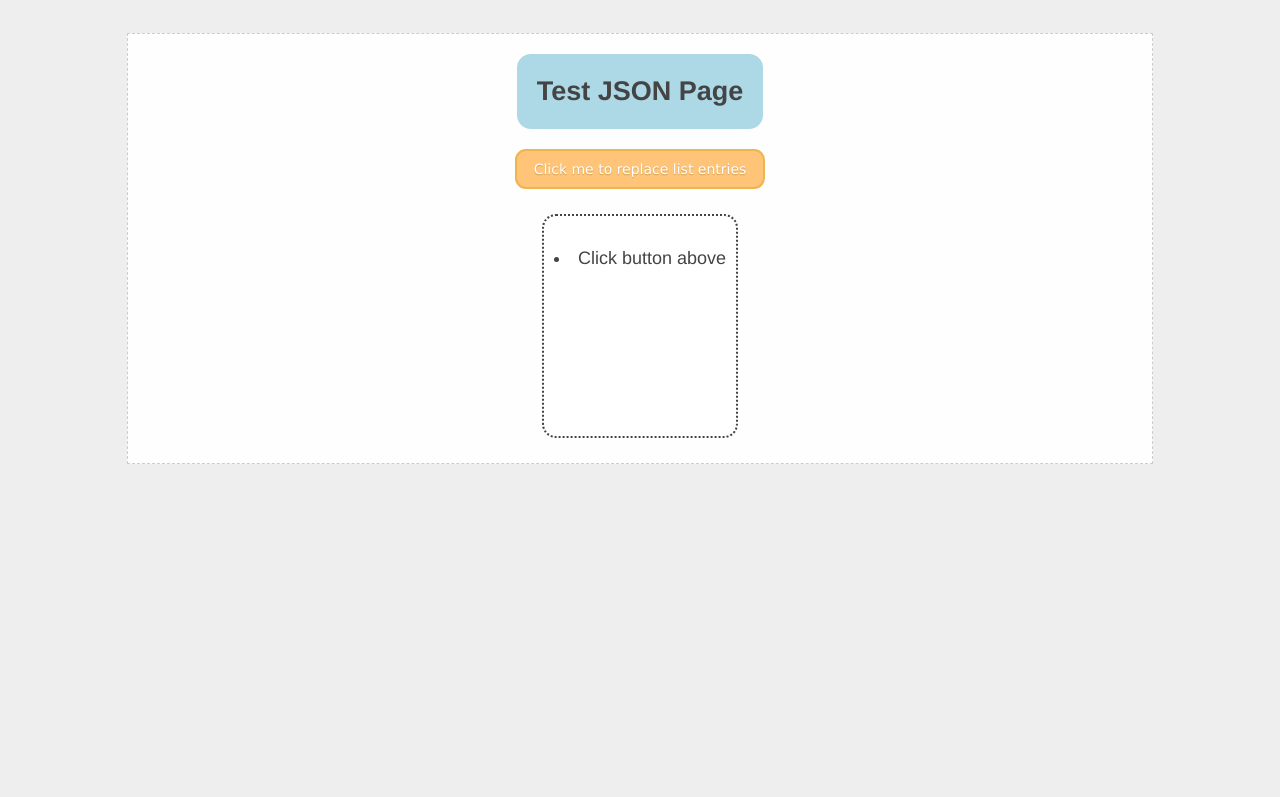
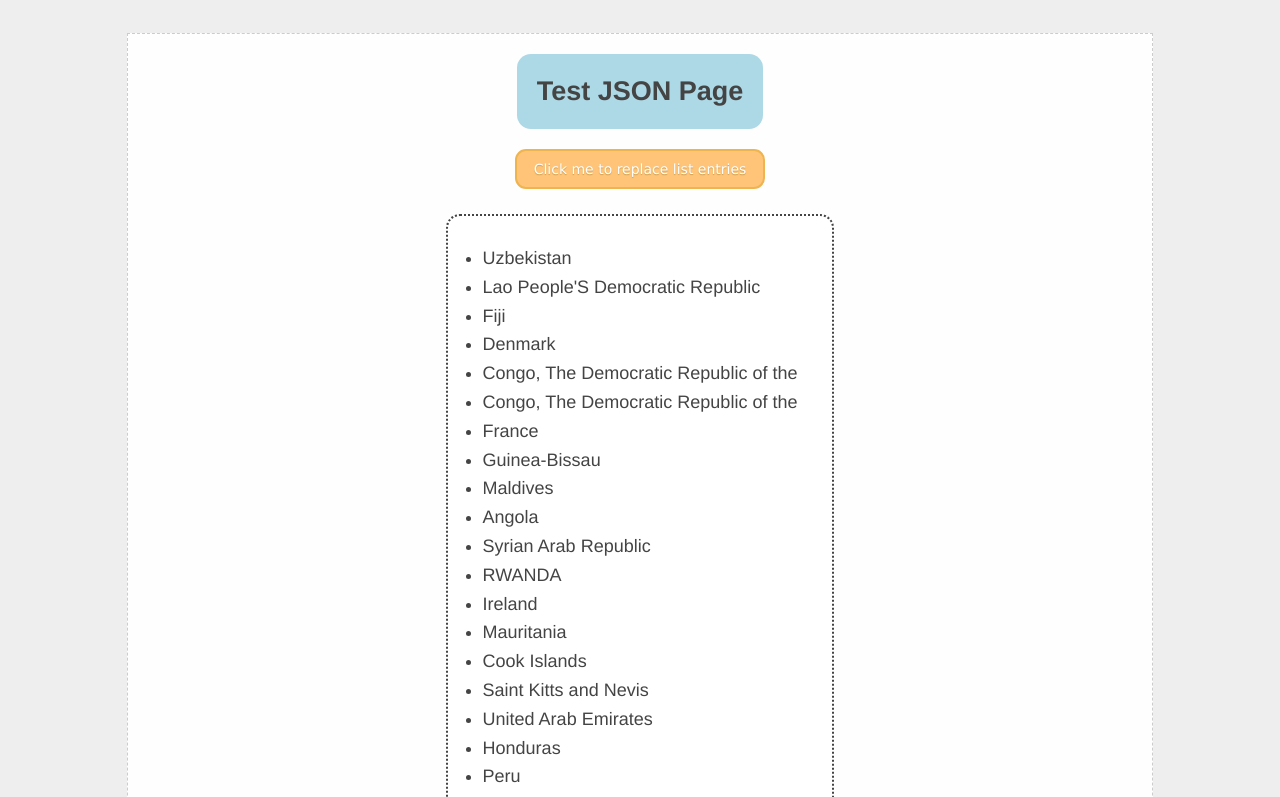
Before and after one commit to Nick-Lisi/Nick-Lisi.github.io, a plain HTML site: page Lab 5/index.html in a window 1280 px wide. Both pictures are taken after a click on the button "Click me to replace list entries". Shown: the top 797 px of the page. Drawn offline with Linux system fonts and the light colour scheme.

Commit message:
Update index.html

```diff
--- a/Lab 5/index.html
+++ b/Lab 5/index.html
@@ -15,9 +15,6 @@
         </button>
         <div class="content">
           <ol class="instructions"></ol>
-          <li>
-            Click button above
-          </li>
         </div>
         <div class="footer"></div>
       </div>
@@ -288,7 +285,7 @@
           const selectNumber = getRandomIntInclusive(0, 242);
           let el = document.createElement("li");
 
-          el.innerText = nameArray(selectNumber);
+          el.innerText = nameArray[selectNumber];
 
           instructions.appendChild(el);
         };
```
